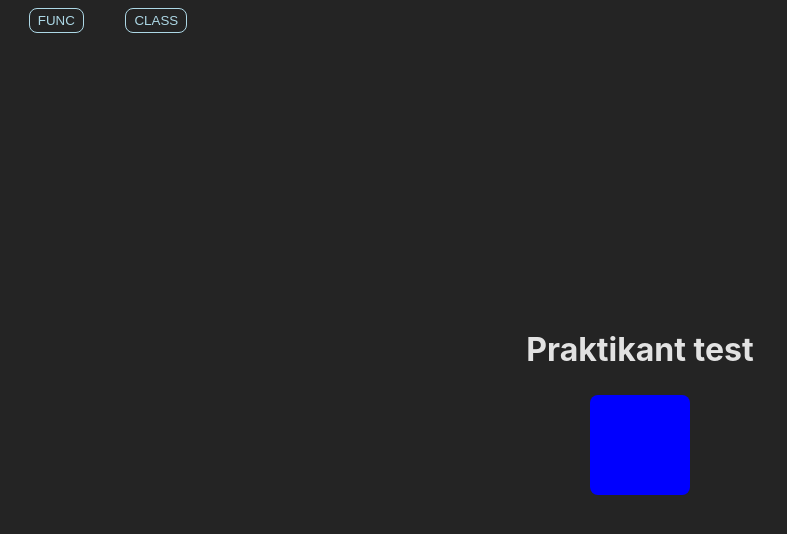
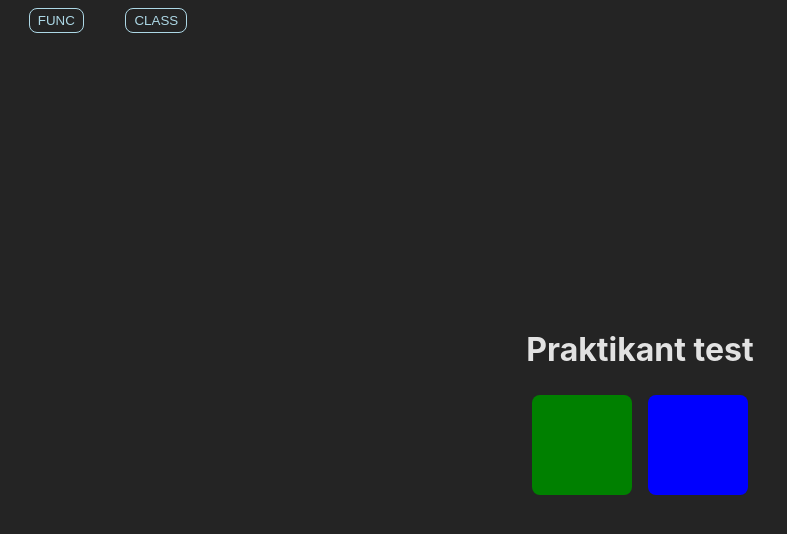
Before and after one commit to hannaforssell/praktikant_test, a React (Vite) app: page / in a window 1280 px wide. Shown: the top 534 px of the page, without its empty margins (0-787 px from the left). Built offline with nearby package versions, Linux system fonts and the light colour scheme.

Commit message:
Uppgift 1

```diff
--- a/src/App.tsx
+++ b/src/App.tsx
@@ -6,6 +6,7 @@ import { useState } from 'react'
 
 export const App = () => {
   const [colorOne, setColorOne] = useState("blue");
+	const [colorTwo, setColorTwo] = useState("green");
   const [showClass, setShowClass] = useState(false);
 
   const onClassClick = () => {
@@ -20,7 +21,13 @@ export const App = () => {
     <div className='page'>
       <h1>Praktikant test</h1>
       <div className='main-container'>
-        {showClass ? <Text title='Klass komponent' /> : <Box onClick={() => setColorOne("red")} color={colorOne} />}
+
+        {showClass ? <Text title='Klass komponent' /> :
+				<>
+					<Box onClick={() => setColorTwo("yellow")} color={colorTwo} />
+					<Box onClick={() => setColorOne("red")} color={colorOne} />
+				</>}
+
       </div>
       <Toggle onClassClick={onClassClick} onFuncClick={onFuncClick} />
     </div>
```
